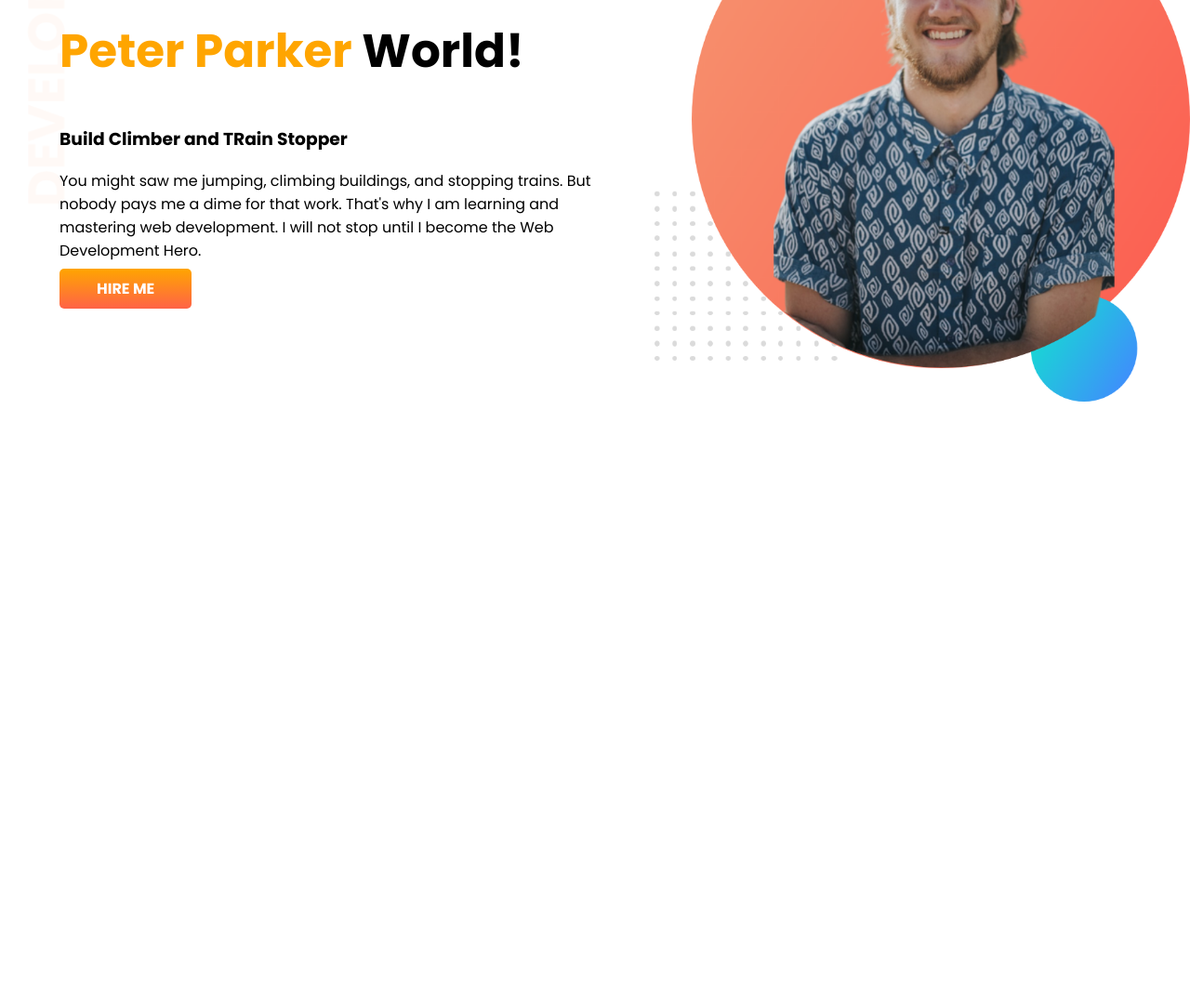
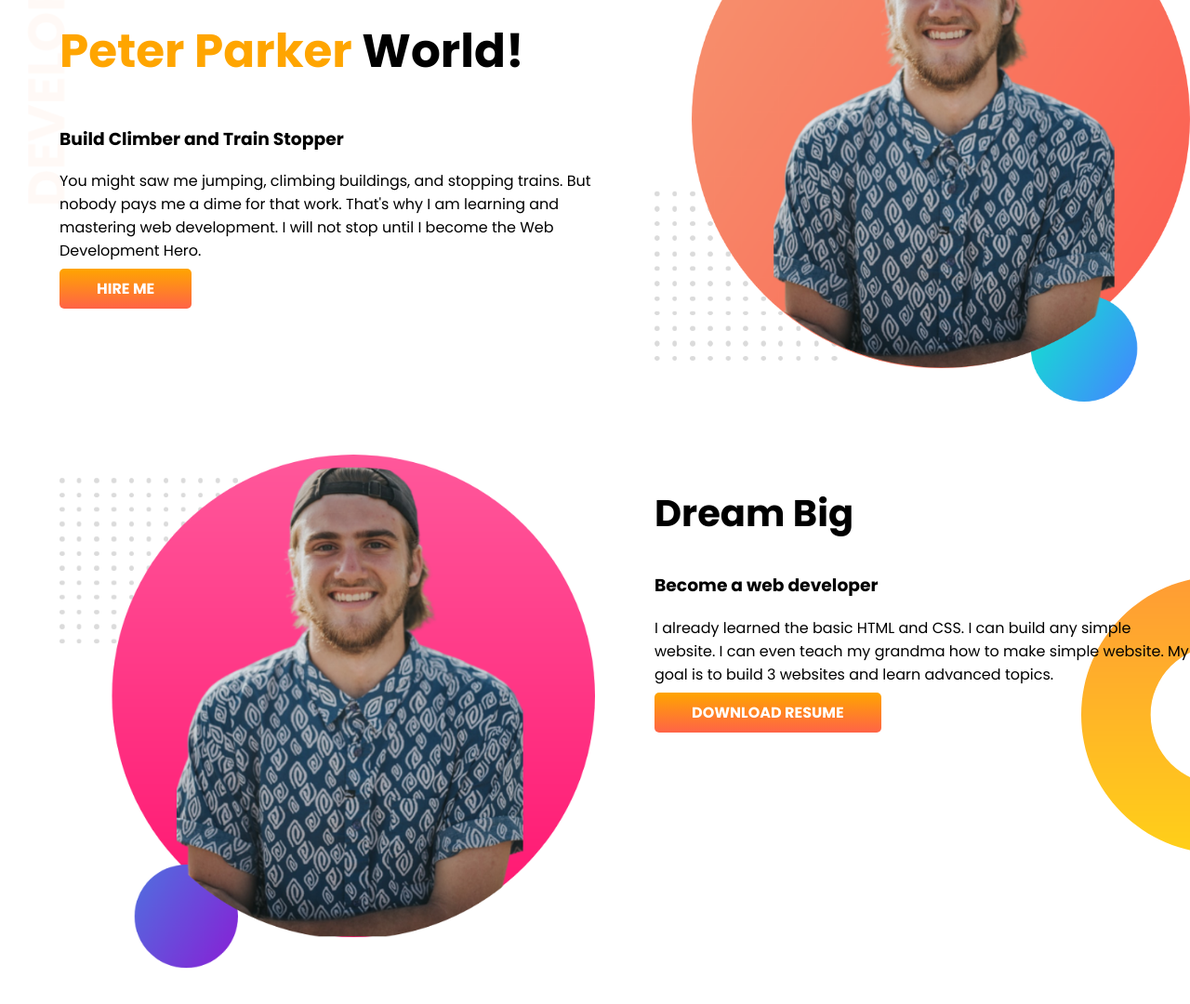
Before and after one commit to tahsinkarim/programming-hero-module-4, a plain HTML site: page index.html in a window 1280 px wide. Shown: the part 140-1220 px from the top of the page at 93% size. Before the commit the page ends 800 px from the top, so only its background shows below. Drawn offline with Linux system fonts and the light colour scheme.

Commit message:
dream section added

```diff
--- a/index.html
+++ b/index.html
@@ -19,7 +19,7 @@
         <div class="half-width">
           <h1>Welcome to</h1>
           <h1><span class="orange-color"> Peter Parker </span> World!</h1>
-          <h3>Build Climber and TRain Stopper</h3>
+          <h3>Build Climber and Train Stopper</h3>
           <p>
             You might saw me jumping, climbing buildings, and stopping trains.
             But nobody pays me a dime for that work. That's why I am learning
@@ -32,6 +32,21 @@
           <img src="./images/my-background.png" alt="developer portrait" />
         </div>
       </section>
+      <section class="dream-big">
+        <div class="half-width">
+          <img src="./images/my-background2.png" alt="developer portrait" />
+        </div>
+        <div class="half-width">
+          <h2 class="dream-header">Dream Big</h2>
+          <h3>Become a web developer</h3>
+          <p>
+            I already learned the basic HTML and CSS. I can build any simple
+            website. I can even teach my grandma how to make simple website. My
+            goal is to build 3 websites and learn advanced topics.
+          </p>
+          <a class="link-btn" href="#" target="_blank">DOWNLOAD RESUME</a>
+        </div>
+      </section>
     </main>
   </body>
 </html>
--- a/style.css
+++ b/style.css
@@ -5,11 +5,15 @@ body {
 h1 {
   font-size: 50px;
 }
+.dream-header {
+  font-size: 40px;
+}
 .orange-color {
   color: orange;
 }
 section {
   display: flex;
+  margin-bottom: 50px;
 }
 .half-width {
   width: 50%;
@@ -27,6 +31,11 @@ section {
   color: white;
 }
 .hero {
-  background-image: url("./images/top-banner.png");
+  background-image: url(./images/top-banner.png);
   background-repeat: no-repeat;
 }
+.dream-big {
+  background-image: url(./images/dream-bg.png);
+  background-repeat: no-repeat;
+  background-position: right;
+}
```
Also changed, not shown: images/my-background2.png (added).
